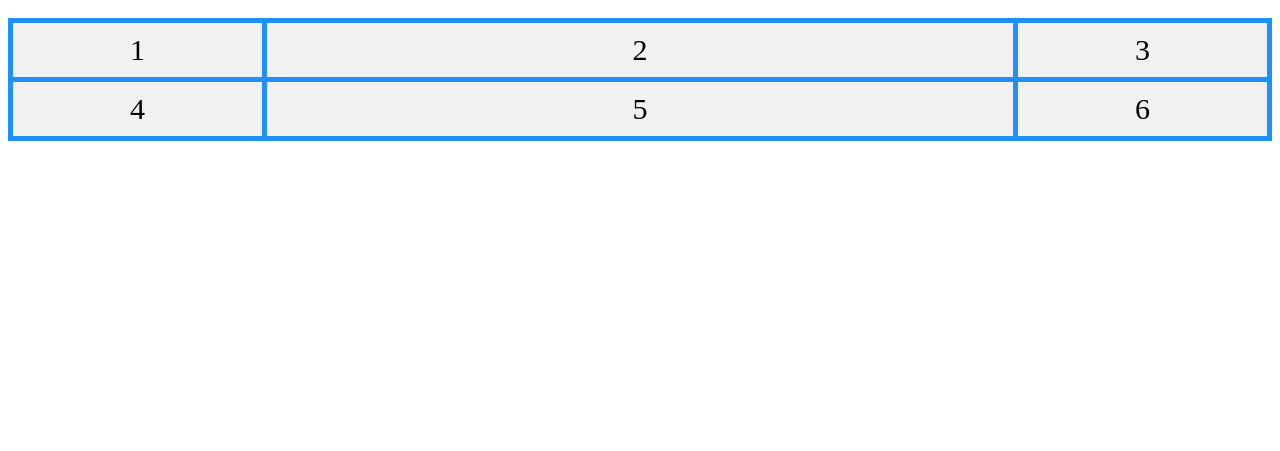
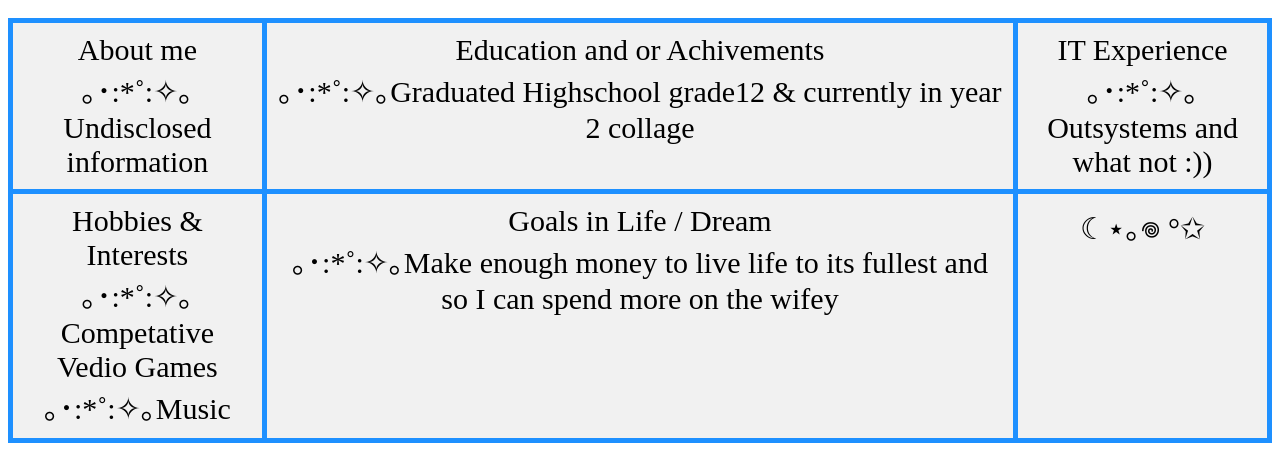
Before and after one commit to AleksejHamer/webprog-IT241-html-lessons, a plain HTML site: page intrtoduction/index.html in a window 1280 px wide. Shown: the part 826-1277 px from the top of the page. Before the commit the page ends 975 px from the top, so only its background shows below. Drawn offline with Linux system fonts and the light colour scheme.

Commit message:
added about me

```diff
--- a/intrtoduction/index.html
+++ b/intrtoduction/index.html
@@ -29,12 +29,12 @@ Picture Gallery<br>
 </p>
 
 <div class="container">
-  <div>1</div>
-  <div>2</div>
-  <div>3</div>
-  <div>4</div>
-  <div>5</div>
-  <div>6</div>
+  <div>About me <br> ｡･:*˚:✧｡Undisclosed information </div>
+  <div>Education and or Achivements <br> ｡･:*˚:✧｡Graduated Highschool grade12 & currently in year 2 collage </div>
+  <div>IT Experience <br> ｡･:*˚:✧｡Outsystems and what not :)) </div>
+  <div>Hobbies & Interests <br> ｡･:*˚:✧｡Competative Vedio Games <br> ｡･:*˚:✧｡Music </div>
+  <div>Goals in Life / Dream <br> ｡･:*˚:✧｡Make enough money to live life to its fullest and so I can spend more on the wifey </div>
+  <div>☾⋆｡𖦹 °✩</div>
 </div>
 
 </body>
```
